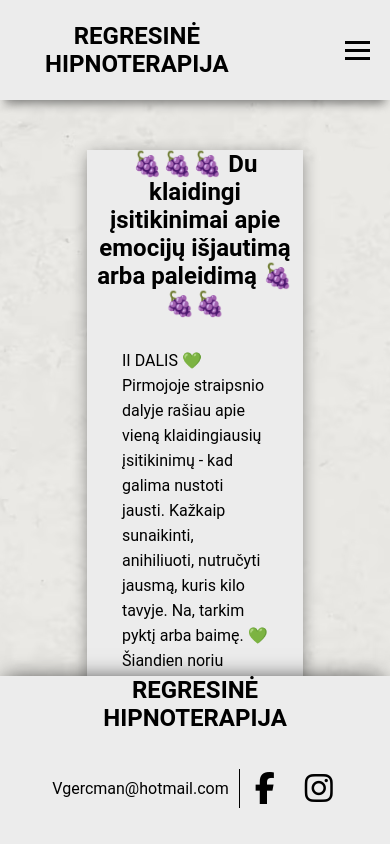
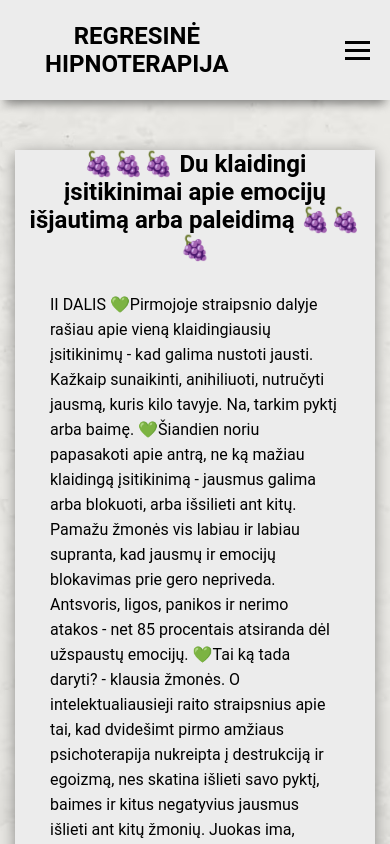
Before and after one commit to nsunklodas/Hipnotherapy, a website: page straipsniai.html in a window 390 px wide. Shown: the top 844 px of the page. Drawn offline with Linux system fonts and the light colour scheme.

Commit message:
unga bunga

```diff
--- a/scss/article.scss
+++ b/scss/article.scss
@@ -39,3 +39,9 @@ article {
     transition: 0.3s;
   }
 }
+
+@media (max-width: 950px) {
+  article {
+    width: 100%;
+  }
+}
--- a/scss/footer.scss
+++ b/scss/footer.scss
@@ -62,3 +62,9 @@ footer {
       display: none;
     }
   }
+
+  @media (max-width: 1000px) {
+    footer {
+      position: static;
+    }
+  }
```
Also changed, not shown: app/css/style.css.
